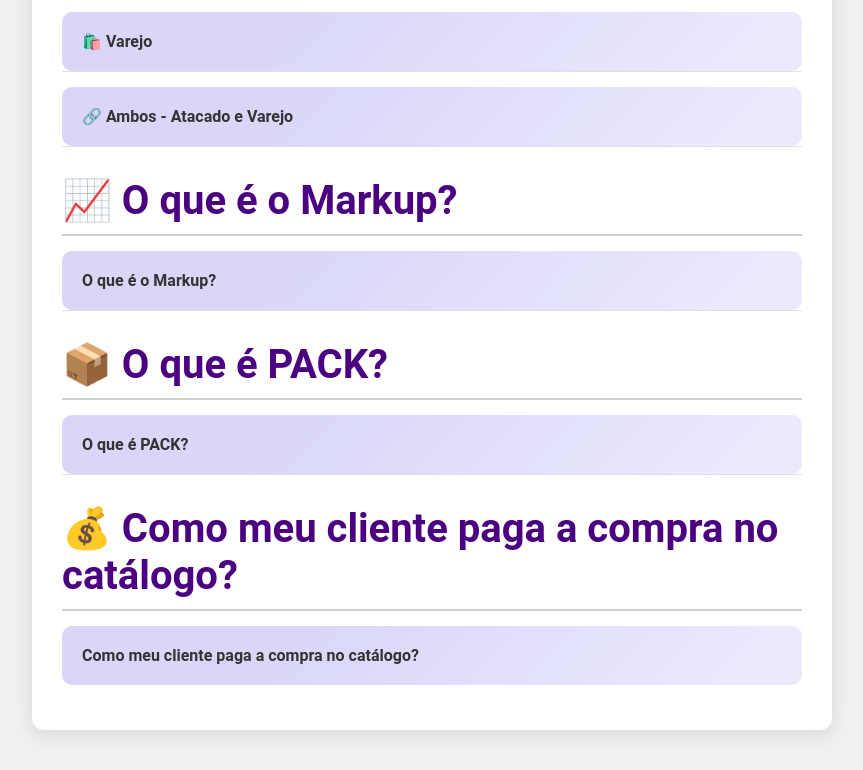
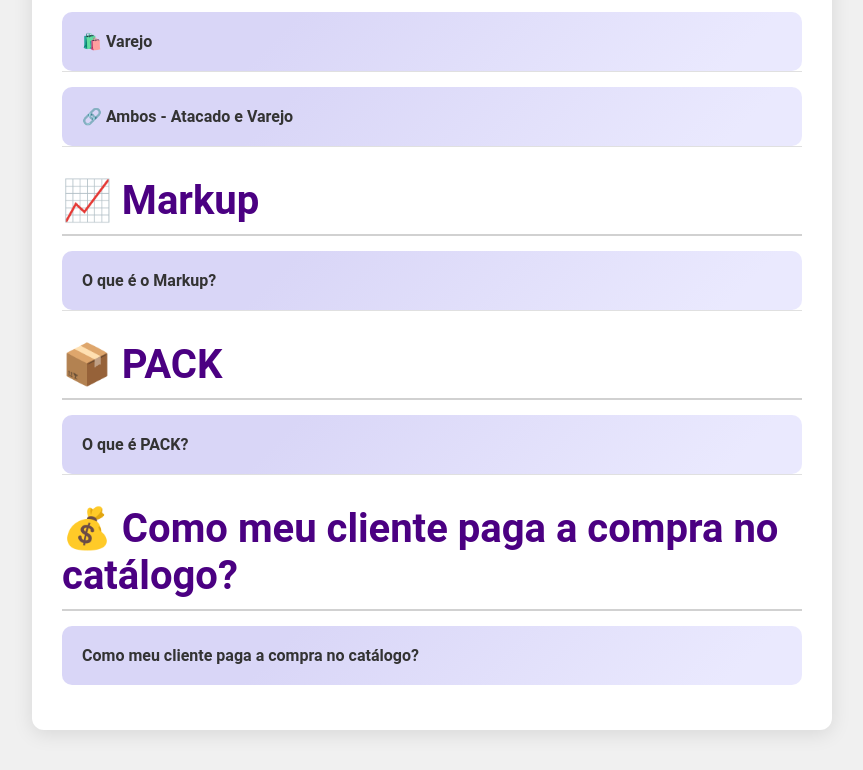
Before and after one commit to SraRabelo/FAQ---Projeto-Bia, a plain HTML site: page index.html in a window 1280 px wide. Shown: the part 1295-2065 px from the top of the page, without its empty margins (208-1071 px from the left). Drawn offline with Linux system fonts and the light colour scheme.

Commit message:
Update index.html

```diff
--- a/index.html
+++ b/index.html
@@ -162,7 +162,7 @@
             </div>
         </div>
 
-        <h2>📈 O que é o Markup?</h2>
+        <h2>📈 Markup </h2>
         <div class="faq-item">
             <div class="faq-question">O que é o Markup?</div>
             <div class="faq-answer">
@@ -175,7 +175,7 @@
             </div>
         </div>
 
-        <h2>📦 O que é PACK?</h2>
+        <h2>📦 PACK </h2>
         <div class="faq-item">
             <div class="faq-question">O que é PACK?</div>
             <div class="faq-answer">
```
